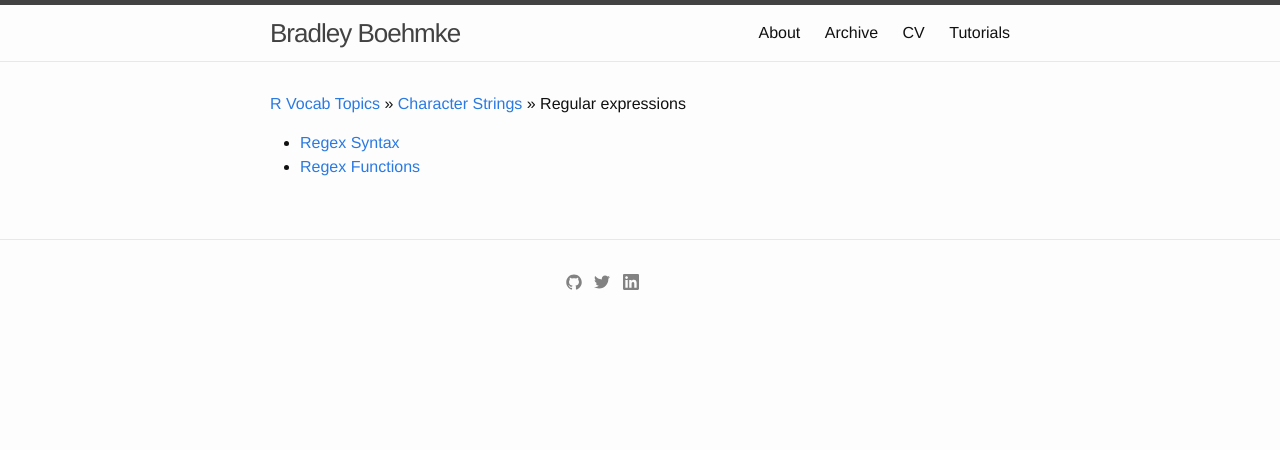
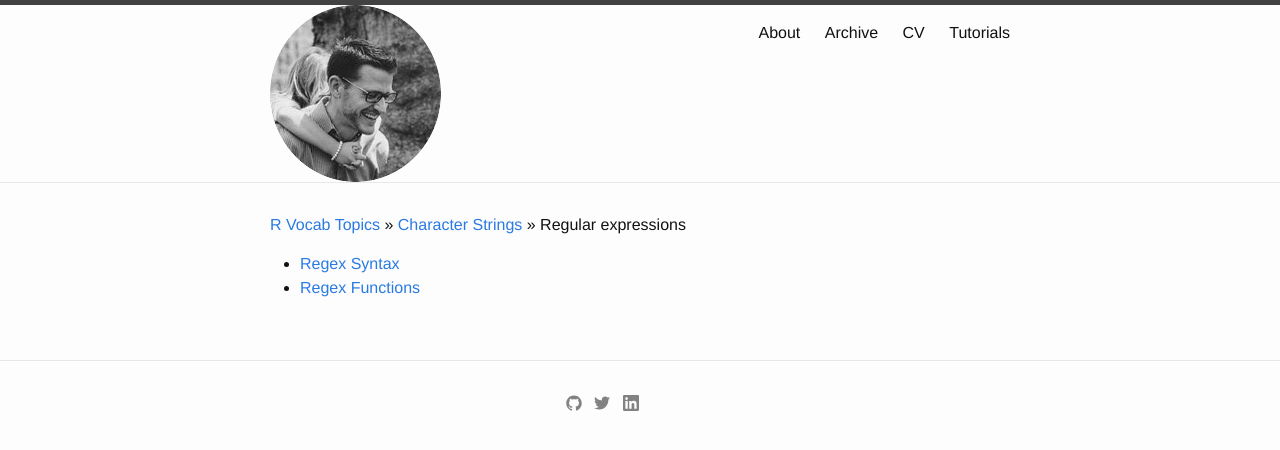
Before and after one commit to bradleyboehmke/bradleyboehmke, a Jekyll site: the page built from tutorials/regex.md, in a window 1280 px wide. Shown: the top 450 px of the page. Built offline with Jekyll 4.4.1, drawn with Linux system fonts in a browser that asks for light colours.

Commit message:
Update header.html

```diff
--- a/_includes/header.html
+++ b/_includes/header.html
@@ -2,7 +2,7 @@
 
   <div class="wrapper">
 
-    <a class="site-title" href="{{ site.baseurl }}">{{ site.title }}</a>
+    <a class="site-title" href="{{ site.baseurl }}"><img src="http://bradleyboehmke.github.io/public/images/logo.png" alt="Bradley Boehmke"></a>
 
     <nav class="site-nav">
       <a href="#" class="menu-icon">
```
